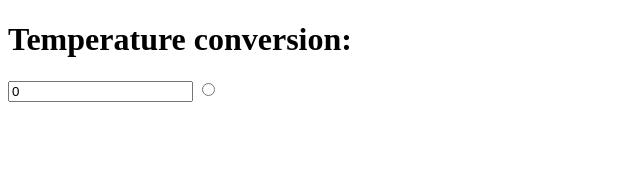
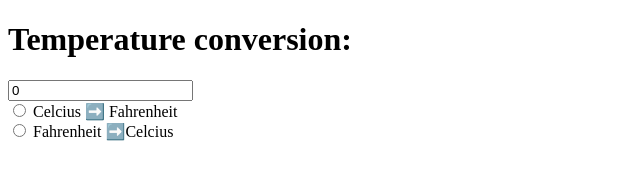
Before and after one commit to MANIZABAYO-Elie/My-temperature-conversion, a plain HTML site: page index.html in a window 1280 px wide. Shown: the whole page, without its empty margins (0-640 px from the left). Drawn offline with Linux system fonts and the light colour scheme.

Commit message:
file committed

```diff
--- a/index.html
+++ b/index.html
@@ -9,8 +9,12 @@
 <body>
     <form>
         <h1>Temperature conversion:</h1>
-        <input type="number" id="textBox" value="0">
-        <input type="radio">
+        <input type="number" id="textBox" value="0"><br>
+        <input type="radio" id="toFahrenheit" name="unit">
+        <label for="toFahrenheit">Celcius ➡️ Fahrenheit</label><br>
+
+        <input type="radio" id="toCelcius" name="unit">
+        <label for="toFahrenheit">Fahrenheit ➡️Celcius </label>
 
     </form>
     <script src="./script.js"></script>
```
